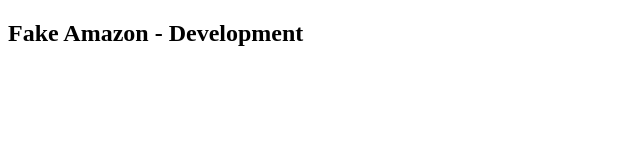
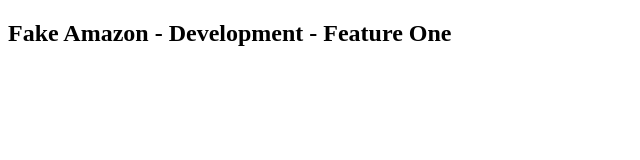
Before and after one commit to Endtry/FakeAmazon, a plain HTML site: page index.html in a window 1280 px wide. Shown: the whole page, without its empty margins (0-640 px from the left). Drawn offline with Linux system fonts and the light colour scheme.

Commit message:
added feature one

```diff
--- a/index.html
+++ b/index.html
@@ -4,6 +4,6 @@
         <title>Fake Amazon</title>
     </head>
     <body>
-        <h2>Fake Amazon - Development</h2>
+        <h2>Fake Amazon - Development - Feature One</h2>
     </body>
 </html>
```
